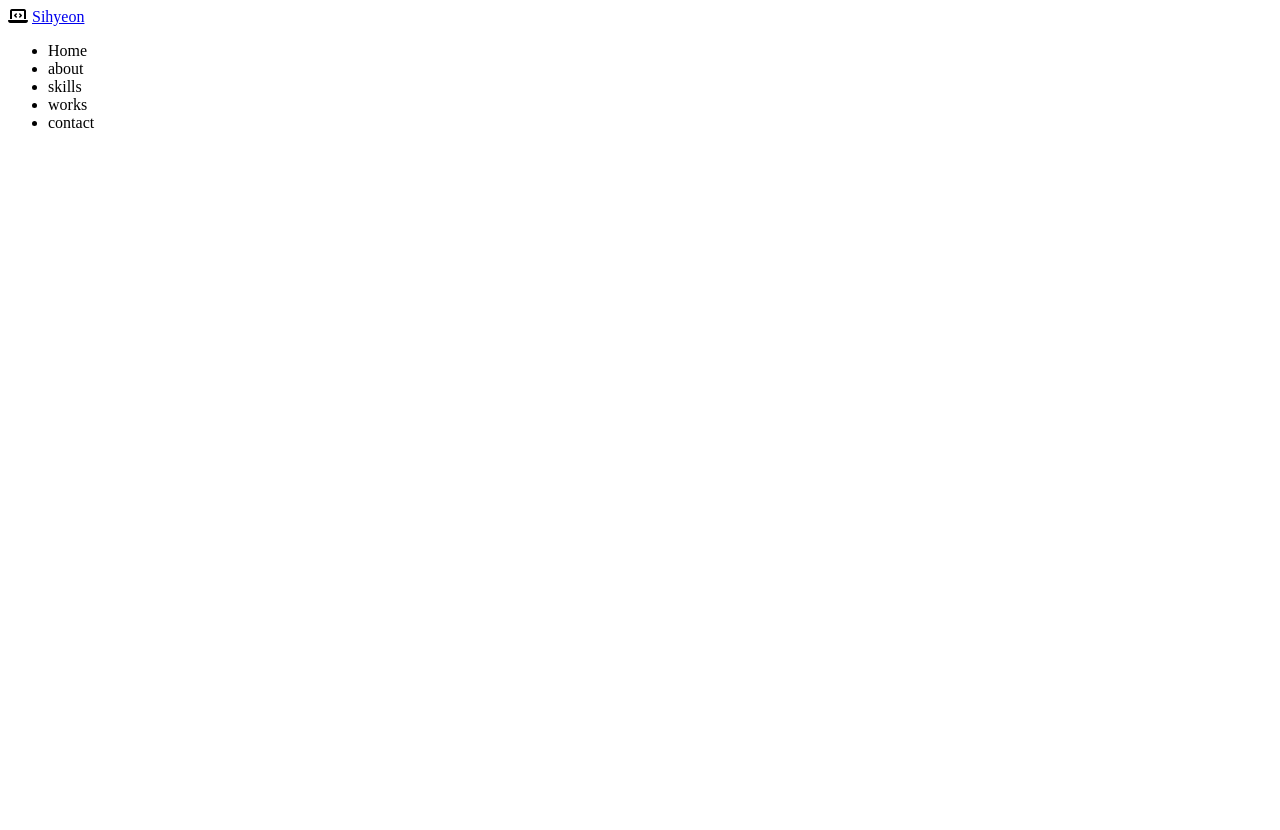
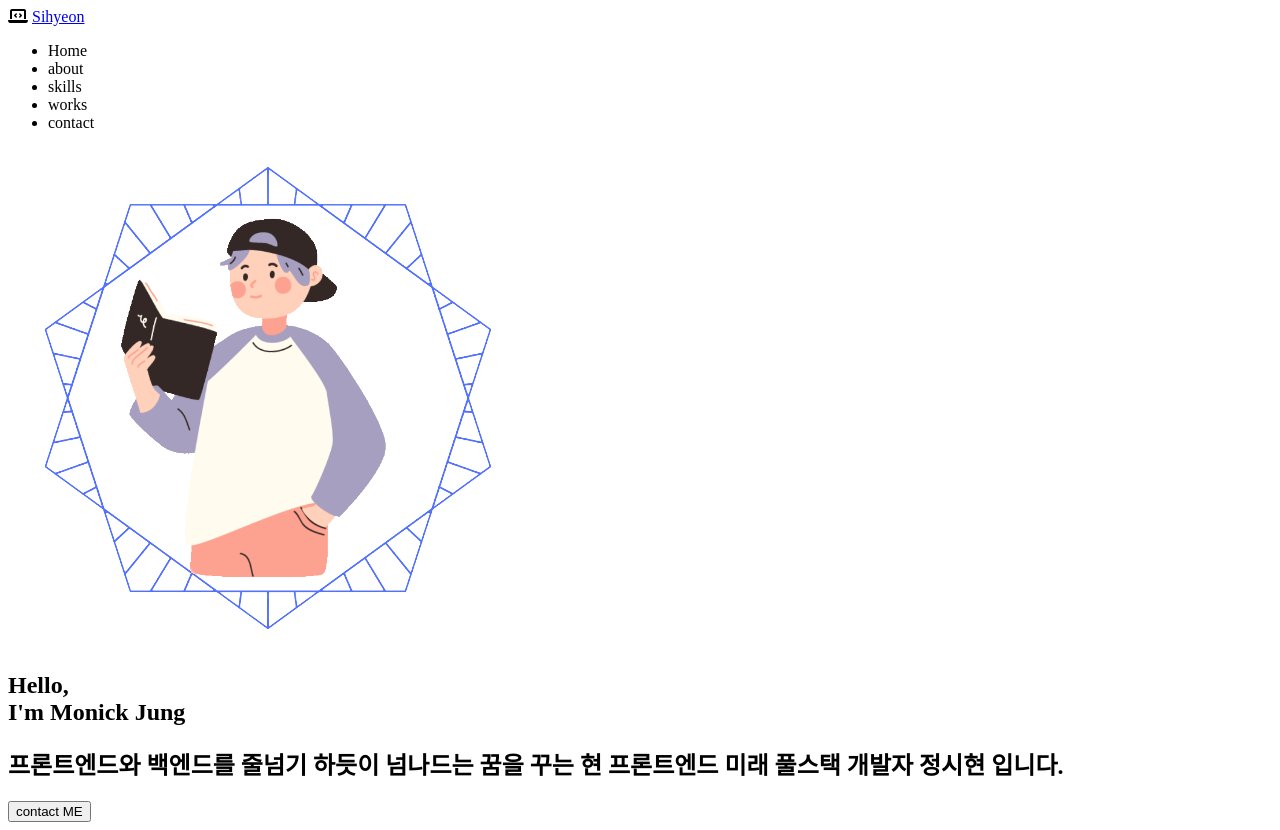
Before and after one commit to jmonick94/portfolio, a plain HTML site: page index.html in a window 1280 px wide. Before the commit the page ends 800 px from the top, so only its background shows below. Drawn offline with Linux system fonts and the light colour scheme.

Commit message:
home introduction 추가

```diff
--- a/index.html
+++ b/index.html
@@ -1,10 +1,17 @@
-
+<!DOCTYPE html>
+<html lang="en">
+  <head>
+    <meta charset="UTF-8" />
+    <meta http-equiv="X-UA-Compatible" content="IE=edge" />
+    <meta name="viewport" content="width=device-width, initial-scale=1.0" />
+    <title>Sihyeon's portfolio</title>
     <meta name="author" content="Sihyeon (Monick)" />
     <link rel="icon" type="imgs/png" href="imgs/web.png" />
     <link rel="icon" type="imgs/png" href="imgs/logomefix.png" />
     <script
       src="https://use.fontawesome.com/1ed4a94666.js"
-      crossorigin="anonymous"/>
+      crossorigin="anonymous"
+    />
     <link rel="stylesheet" href="style.css" />
     <script src="main.js" defer></script>
   </head>
@@ -24,7 +31,23 @@
         </ul>
       </div>
     </nav>
-
+    <!--Home-->
+    <section class="home">
+      <img
+        src="imgs/logomefix.png"
+        alt="Ellie's profile photo"
+        class="home__avatar"
+      />
+      <h1 class="home__title">
+        Hello, <br />
+        I'm Monick Jung
+      </h1>
+      <h2 class="home__description">
+        프론트엔드와 백엔드를 줄넘기 하듯이 넘나드는 꿈을 꾸는 현 프론트엔드
+        미래 풀스택 개발자 정시현 입니다.
+      </h2>
+      <button class="home__contact">contact ME</button>
+    </section>
     <!-- about -->
     <section id="about"></section>
     <!-- skills -->
```
Also changed, not shown: imgs/logomefix.png (added).
